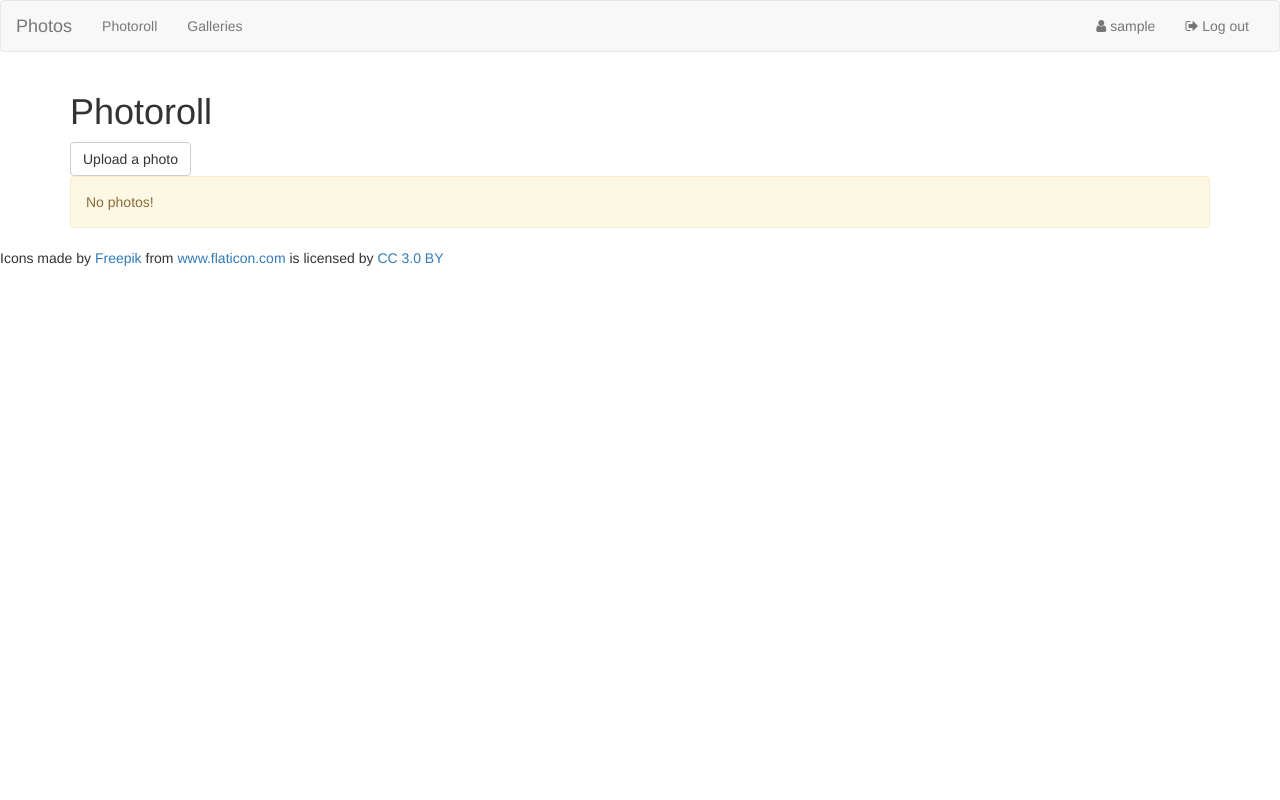
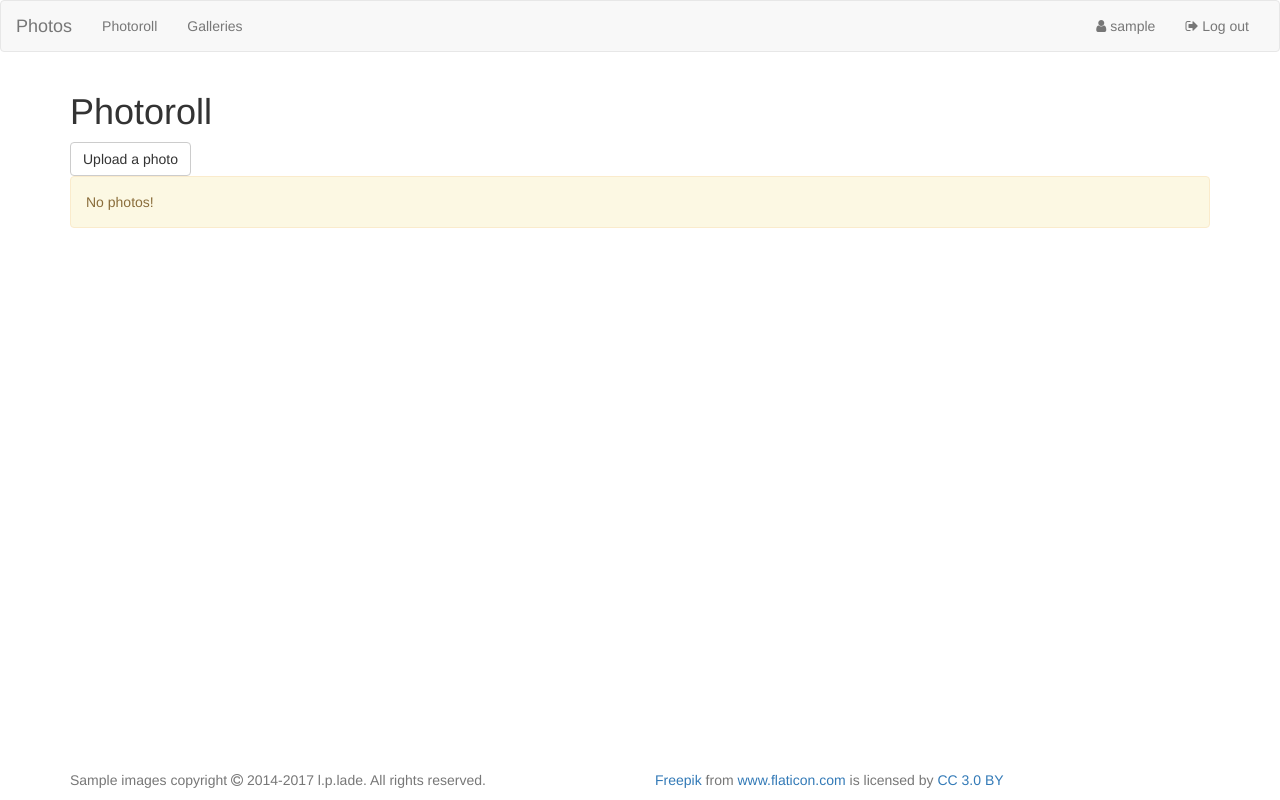
Before and after one commit to lplade/photo_cms, a Django app: page /user/photoroll/ in a window 1280 px wide. Run offline with Django 3.2, Linux system fonts and the light colour scheme; the visitor is signed in with stand-in values (Sample User, id 1); data that the repository does not hold is empty; some libraries are stand-ins or nearby versions.

Commit message:
html tweaks

```diff
--- a/photo_cms/dam/static/css/dam.css
+++ b/photo_cms/dam/static/css/dam.css
@@ -7,3 +7,32 @@
     color: #FFF;
     min-height: 800px;
 }
+
+/* https://scotch.io/bar-talk/different-tricks-on-how-to-make-bootstrap-columns-all-the-same-height */
+
+.row.match-my-cols {
+    overflow: hidden;
+}
+
+.row.match-my-cols [class*="col-"]{
+    margin-bottom: -99999px;
+    padding-bottom: 99999px;
+}
+/* Sticky footer styles
+-------------------------------------------------- */
+html {
+  position: relative;
+  min-height: 100%;
+}
+body {
+  /* Margin bottom by footer height */
+  margin-bottom: 80px;
+}
+.footer {
+  padding-top: 30px;
+  position: absolute;
+  bottom: 0;
+  width: 100%;
+  /* Set the fixed height of the footer here */
+  height: 60px;
+}
--- a/photo_cms/dam/templates/dam/base.html
+++ b/photo_cms/dam/templates/dam/base.html
@@ -47,8 +47,11 @@
         {# Page content goes here #}
     {% endblock %}
 </div>
-{% include 'dam/includes/legal.html' %}
-
+<footer class="footer">
+    <div class="container">
+        {% include 'dam/includes/legal.html' %}
+    </div>
+</footer>
 {% block scripts %}
     <!-- jQuery (necessary for Bootstrap's JavaScript plugins) -->
     {# <script src="https://ajax.googleapis.com/ajax/libs/jquery/1.12.4/jquery.min.js"></script> #}
@@ -61,4 +64,5 @@
     {% endblock %}
 {% endblock %}
 </body>
+
 </html>
--- a/photo_cms/dam/templates/dam/gallery_details.html
+++ b/photo_cms/dam/templates/dam/gallery_details.html
@@ -17,7 +17,7 @@
                 Button to delete gallery goes here
             </div>
         </div>
-        <div class="row">
+        <div class="row match-my-cols">
             {% for photo in photos %}
                 <div class="col-xs-6 col-sm-4 col-md-3">
                 {# link to the photo #}
--- a/photo_cms/dam/templates/dam/includes/legal.html
+++ b/photo_cms/dam/templates/dam/includes/legal.html
@@ -1,5 +1,10 @@
-<div>Icons made by
-    <a href="http://www.freepik.com" title="Freepik">Freepik</a>
+<div class="row">
+    <div class="col-md-6 text-muted">
+        Sample images copyright <i class="fa fa-copyright" aria-hidden="true"></i>
+ 2014-2017 l.p.lade. All rights reserved.
+    </div>
+    <div class="col-md-6 text-muted">
+            <a href="http://www.freepik.com" title="Freepik">Freepik</a>
     from
     <a href="http://www.flaticon.com" title="Flaticon">www.flaticon.com</a>
     is licensed by
@@ -7,4 +12,5 @@
        title="Creative Commons BY 3.0" target="_blank">
         CC 3.0 BY
     </a>
+    </div>
 </div>
--- a/photo_cms/dam/templates/dam/user_photoroll.html
+++ b/photo_cms/dam/templates/dam/user_photoroll.html
@@ -10,7 +10,7 @@
             <a class="btn btn-default" href="{% url 'dam:photo_upload' %}">Upload a photo</a>
         </div>
     </div>
-    <div class="row">
+    <div class="row match-my-cols">
         {% for photo in photos %}
             <div class="col-xs-6 col-sm-4 col-md-3">
                 {# link to the photo #}
```
